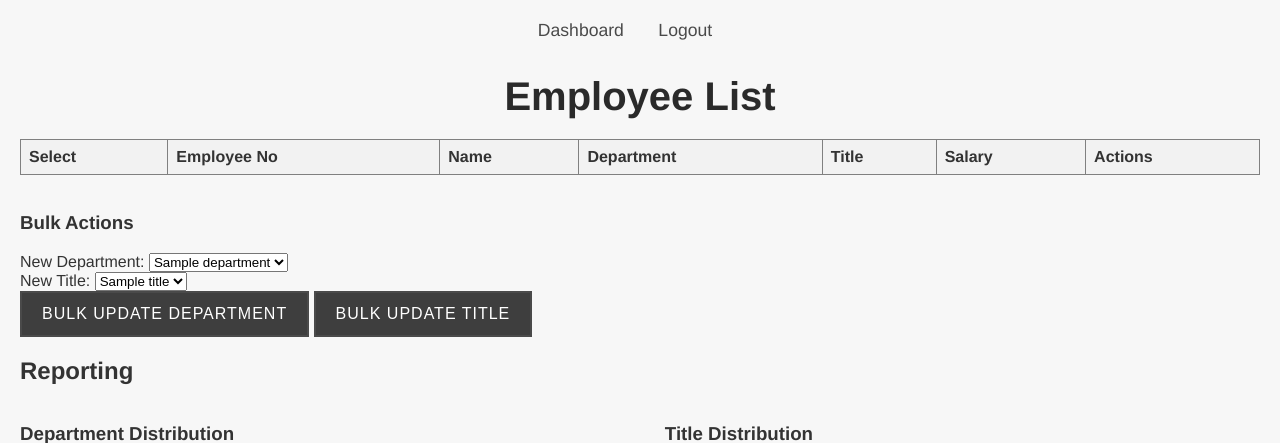
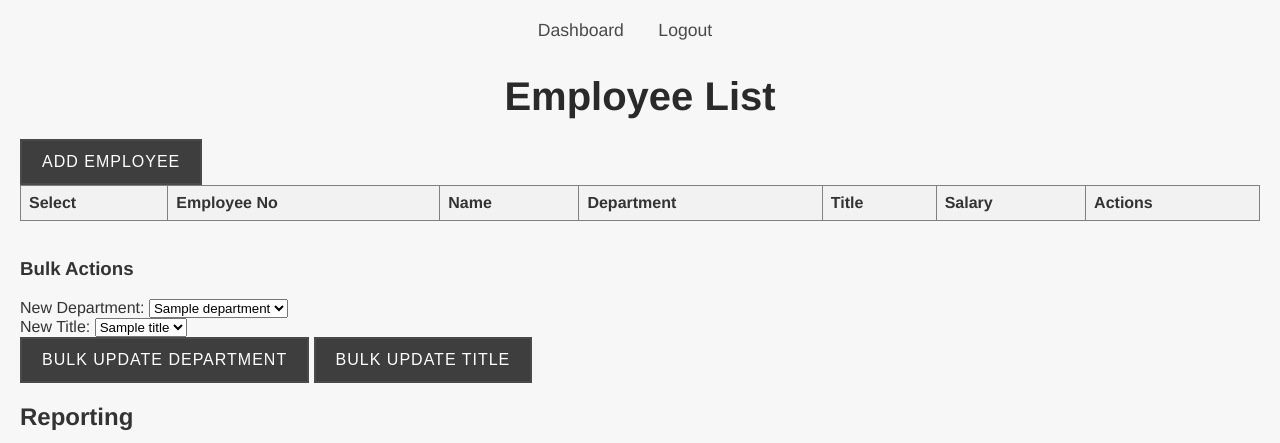
Before and after one commit to gadelsaj/Database-draft, a PHP site: page /employee_list.php in a window 1280 px wide. Shown: the top 443 px of the page. Run offline with PHP 8.4, Linux system fonts and the light colour scheme; the visitor is signed in with stand-in values (Sample User, id 1); tables that the repository leaves empty or names only in its code hold one stand-in row (values such as "Sample post"); lists and menus that the app fills with data are empty.

Commit message:
Update employee_list.php

```diff
--- a/employee_list.php
+++ b/employee_list.php
@@ -48,6 +48,7 @@
         <li><a href="logout.php">Logout</a></li>
     </ul>
     <h1>Employee List</h1>
+    <button onclick="window.location.href='add_employee.php'">Add Employee</button>
     <form method="POST" action="bulk_actions.php">
         <table border="1">
             <tr>
@@ -71,9 +72,11 @@
                     <a href="update_department.php?emp_no=<?php echo $row['emp_no']; ?>">Change Department</a> |
                     <a href="update_title.php?emp_no=<?php echo $row['emp_no']; ?>">Change Title</a> |
                     <a href="update_salary.php?emp_no=<?php echo $row['emp_no']; ?>">Update Salary</a>
-                    <?php if ($role === 'admin') { ?>
-                    | <a href="fire_employee.php?emp_no=<?php echo $row['emp_no']; ?>">Fire</a>
-                    <?php } ?>
+                       <!-- Fire as a link -->
+                       <a href="fire_employee.php?emp_no=<?php echo htmlspecialchars($row['emp_no']); ?>"
+                               onclick="return confirm('Are you sure you want to fire this employee?');">
+                                Fire
+                            </a>
 
 
                 </td>
```
